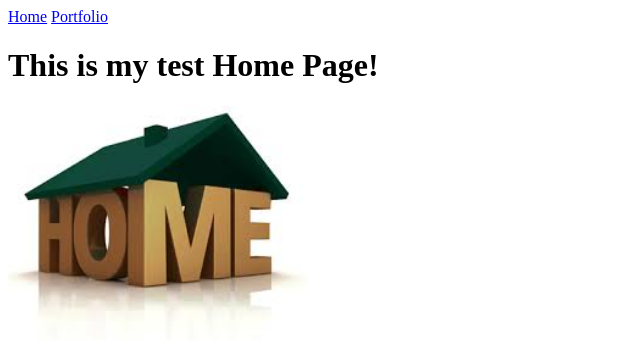
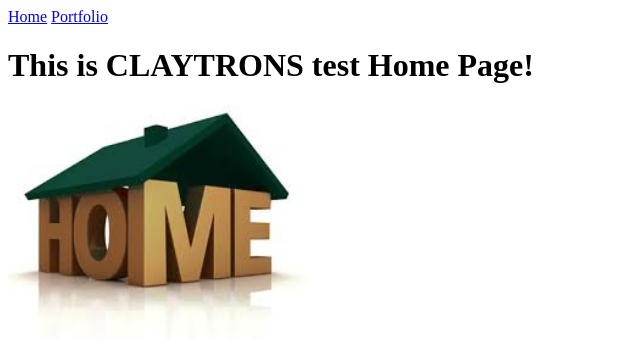
Before and after one commit to claydoggingyou/claydoggingyou.github.io, a plain HTML site: page index.html in a window 1280 px wide. Shown: the whole page, without its empty margins (0-640 px from the left). Drawn offline with Linux system fonts and the light colour scheme.

Commit message:
updated index.html

```diff
--- a/index.html
+++ b/index.html
@@ -7,7 +7,7 @@
   <body>
     <a href="index.html">Home</a>
     <a href="portfolio.html">Portfolio</a>
-    <h1>This is my test Home Page!</h1>
+    <h1>This is CLAYTRONS test Home Page!</h1>
     <img src="images/home.jpg" height="250">
   </body>
 </html>
```
